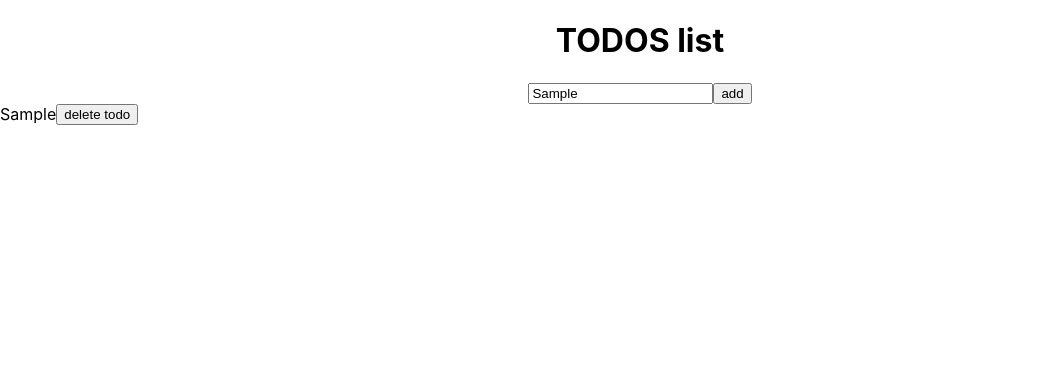
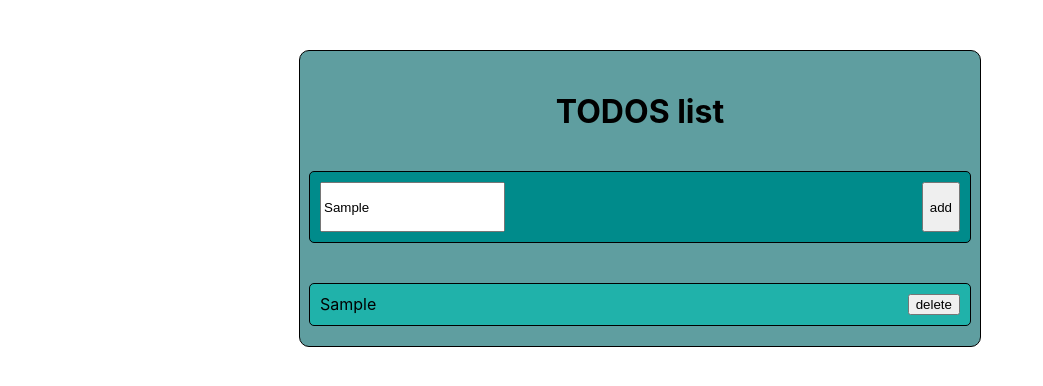
Before and after one commit to AlekseiGurin/to-do-react, a React (Create React App) app: page / in a window 1280 px wide. Both pictures are taken after typing "Sample" into the empty fields and a click on the button "add". Shown: the top 386 px of the page, without its empty margins (0-1043 px from the left). Built offline with nearby package versions, Linux system fonts and the light colour scheme.

Commit message:
add sass, styles

```diff
--- a/package.json
+++ b/package.json
@@ -9,6 +9,7 @@
     "react": "^18.2.0",
     "react-dom": "^18.2.0",
     "react-scripts": "5.0.1",
+    "sass": "^1.54.3",
     "web-vitals": "^2.1.4"
   },
   "scripts": {
--- a/src/App.css
+++ /dev/null
@@ -1,38 +0,0 @@
-.App {
-  text-align: center;
-}
-
-.App-logo {
-  height: 40vmin;
-  pointer-events: none;
-}
-
-@media (prefers-reduced-motion: no-preference) {
-  .App-logo {
-    animation: App-logo-spin infinite 20s linear;
-  }
-}
-
-.App-header {
-  background-color: #282c34;
-  min-height: 100vh;
-  display: flex;
-  flex-direction: column;
-  align-items: center;
-  justify-content: center;
-  font-size: calc(10px + 2vmin);
-  color: white;
-}
-
-.App-link {
-  color: #61dafb;
-}
-
-@keyframes App-logo-spin {
-  from {
-    transform: rotate(0deg);
-  }
-  to {
-    transform: rotate(360deg);
-  }
-}
--- a/src/App.js
+++ b/src/App.js
@@ -1,4 +1,3 @@
-import './App.css';
 import React, { useState, useEffect } from "react";
 import TodoItem from "./modules/TodoItem";
 
@@ -8,7 +7,7 @@ function App() {
   const [todoTitle, setTodoTitle] = useState('')
 
     useEffect(() => {
-        console.log('todoTitle', todoTitle)
+        console.log('render todo list')
     })
     const handleAddButton = () => {
         console.log('todoTitle', todoTitle)
@@ -20,9 +19,9 @@ function App() {
         //setTodos(newArr)
     }
   return (
-    <div className="App">
+    <div className="todo-list">
       <h1>TODOS list</h1>
-        <div>
+        <div className="todo-input-container">
             <input type="text" onInput={(e) => {setTodoTitle(e.currentTarget.value)}}  placeholder="input todo"/>
             <button onClick={handleAddButton}>add</button>
         </div>
--- a/src/index.js
+++ b/src/index.js
@@ -1,6 +1,6 @@
 import React from 'react';
 import ReactDOM from 'react-dom/client';
-import './index.css';
+import './styles/root.scss';
 import App from './App';
 import reportWebVitals from './reportWebVitals';
 
--- a/src/modules/TodoItem.js
+++ b/src/modules/TodoItem.js
@@ -1,8 +1,8 @@
 import React from 'react';
 
 const TodoItem = ({ title }) => (
-    <div style={{ borderRadius: '1px solid black', marginBottom: 10, display: 'flex' }}>
-        <span>{title}</span> <button>delete todo</button>
+    <div className="todo-item">
+        <span>{title}</span> <button>delete</button>
     </div>
 );
 
--- a/src/index.css
+++ b/src/styles/common.scss
@@ -1,13 +1,13 @@
 body {
   margin: 0;
   font-family: -apple-system, BlinkMacSystemFont, 'Segoe UI', 'Roboto', 'Oxygen',
-    'Ubuntu', 'Cantarell', 'Fira Sans', 'Droid Sans', 'Helvetica Neue',
-    sans-serif;
+  'Ubuntu', 'Cantarell', 'Fira Sans', 'Droid Sans', 'Helvetica Neue',
+  sans-serif;
   -webkit-font-smoothing: antialiased;
   -moz-osx-font-smoothing: grayscale;
 }
 
 code {
   font-family: source-code-pro, Menlo, Monaco, Consolas, 'Courier New',
-    monospace;
+  monospace;
 }
--- /dev/null
+++ b/src/styles/root.scss
@@ -0,0 +1,2 @@
+@import "common";
+@import "todo-list";
--- /dev/null
+++ b/src/styles/todo-list.scss
@@ -0,0 +1,37 @@
+@mixin list-item {
+  border: 1px solid black ;
+  display: flex;
+  justify-content: space-between;
+  border-radius: 5px;
+  padding: 10px;
+  width: 100%;
+}
+
+.todo-list {
+  display: flex;
+  flex-direction: column;
+  align-items: center;
+  width: 50%;
+  margin: 50px auto;
+  border: 1px solid black;
+  padding: 20px;
+  border-radius: 10px;
+  background: cadetblue;
+  .todo-input-container {
+    @include list-item;
+    background: darkcyan;
+    height: 50px;
+    margin-bottom: 20px;
+  }
+  h1 {
+    margin-bottom: 40px;
+  }
+  .todo-item {
+    @include list-item;
+    background: lightseagreen;
+    margin-top: 20px;
+    span {
+      margin-right: 10px;
+    }
+  }
+}
```
